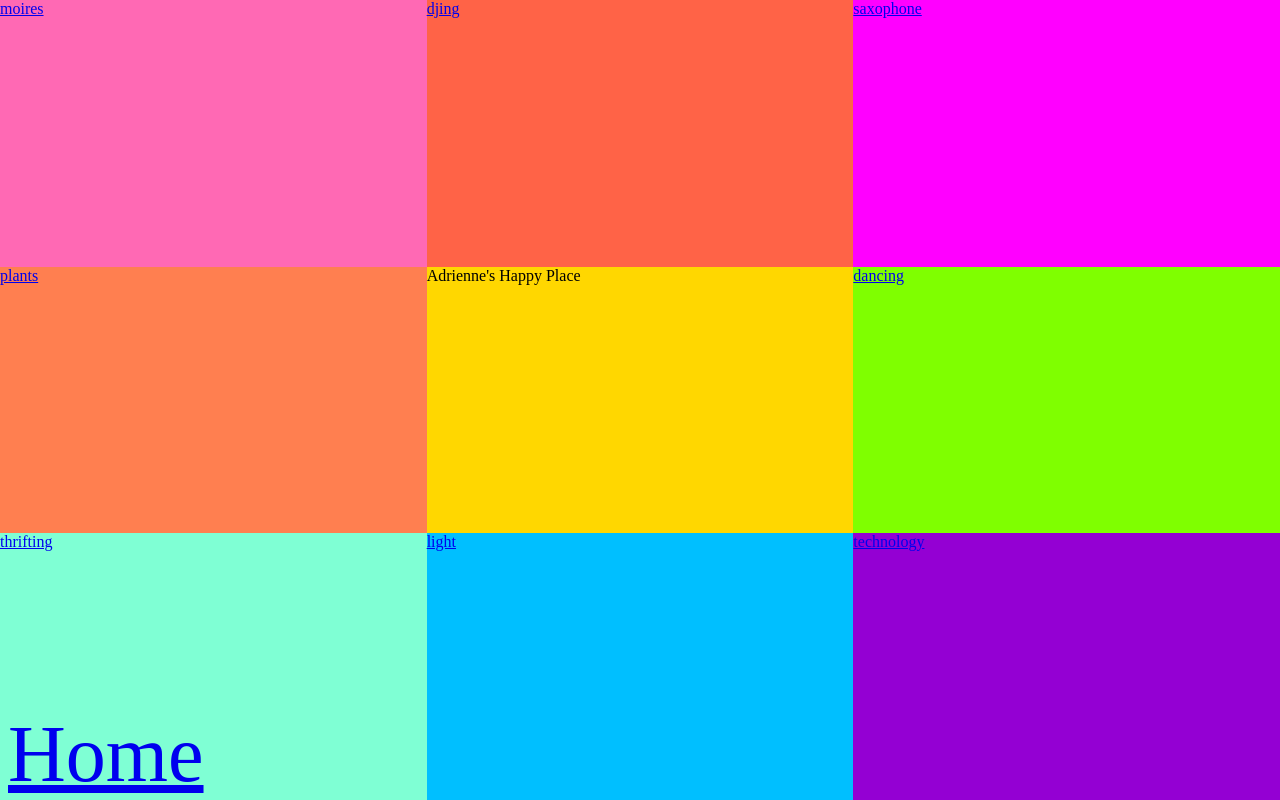
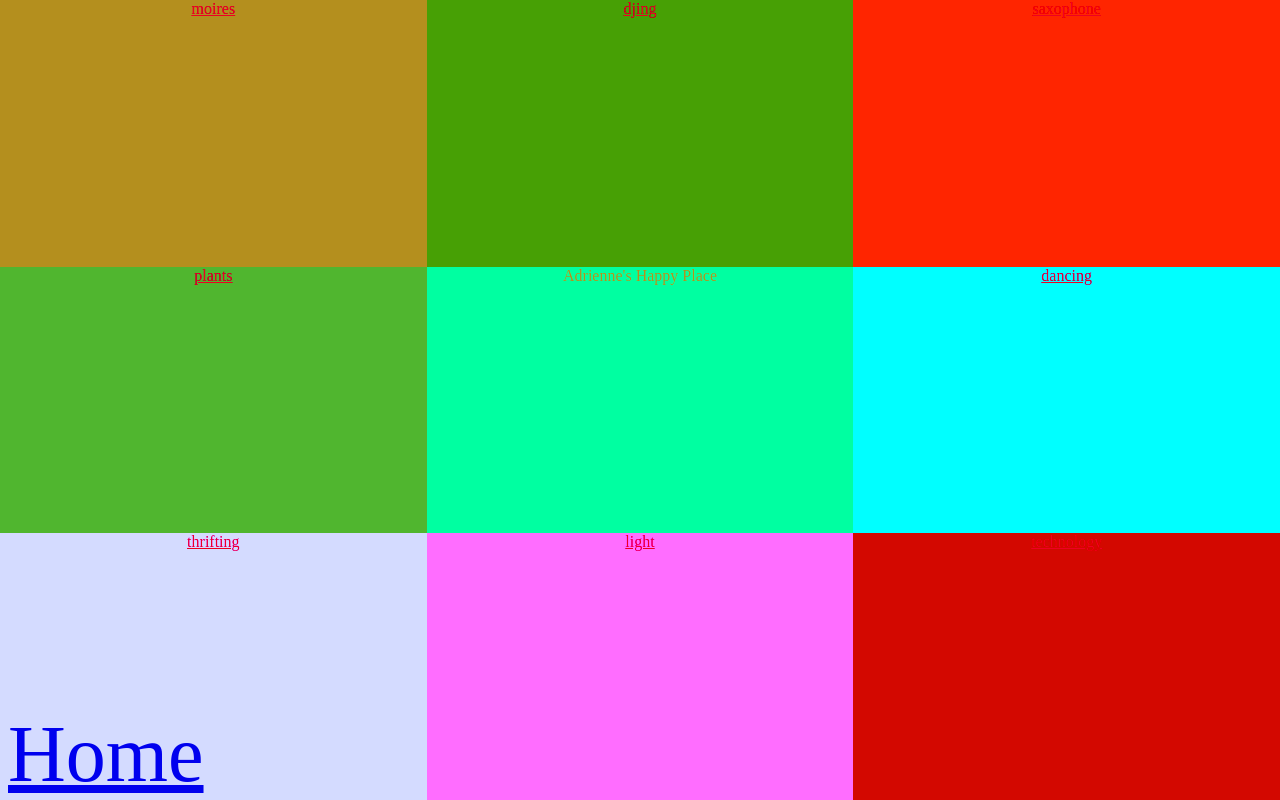
Before and after one commit to jungledre/adrienneshappyplace, a React (Create React App) app: page / in a window 1280 px wide. Built offline with nearby package versions, Linux system fonts and the light colour scheme.

Commit message:
fix rainbows

```diff
--- a/src/components/Home.js
+++ b/src/components/Home.js
@@ -7,7 +7,7 @@ const favoriteThings = [
   'djing',
   'saxophone',
   'plants',
-  '',
+  'happyplace',
   'dancing',
   'thrifting',
   'light',
@@ -28,7 +28,7 @@ const rainbow = [
 
 function Home() {
   return (
-    <div className='home flex-wrap'>
+    <div className='home rainbow flex-wrap'>
       {favoriteThings.map((thing, i) => {
         return (
           <div
@@ -36,7 +36,7 @@ function Home() {
             style={{ backgroundColor: rainbow[i] }}
           >
             {
-            i === 4 ?
+            thing === 'happyplace' ?
               <div>Adrienne's Happy Place</div> :
               <a href={'/' + thing}>{thing}</a>
             }
```
